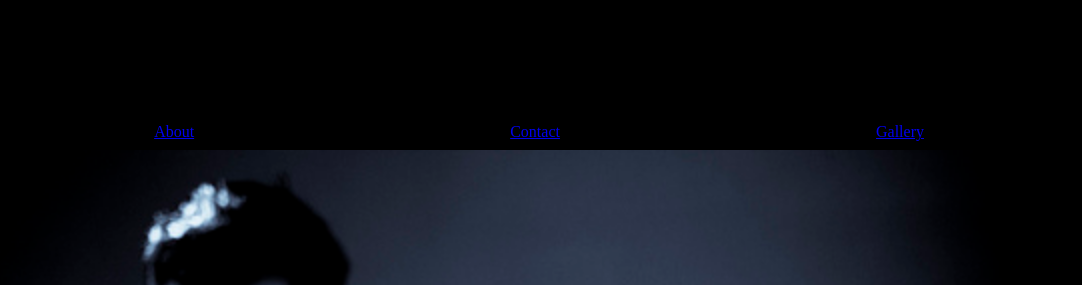
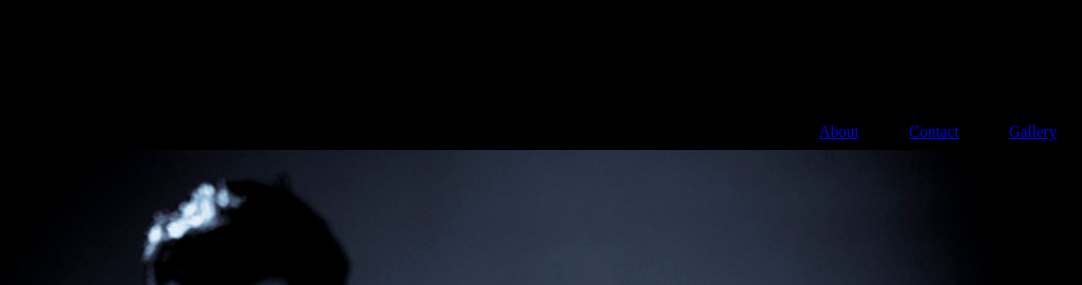
Before and after one commit to ddimagiba/Final_Project-Front-End-, a plain HTML site: page index.html in a window 1280 px wide. Shown: the top 285 px of the page, 198-1280 px from the left. Drawn offline with Linux system fonts and the light colour scheme.

Commit message:
changeed
About, Contact, Gallery

```diff
--- a/styles/main.css
+++ b/styles/main.css
@@ -30,6 +30,8 @@ body {
 	display: flex;
 	flex-direction: row;
 	padding-top: 120px;
+	width: 18em;
+    margin-left: auto;
 
 }
 
@@ -56,7 +58,6 @@ img {
 #profile {
 
 	height: 620px;
-
 	text-align: center;
 }
 
```
